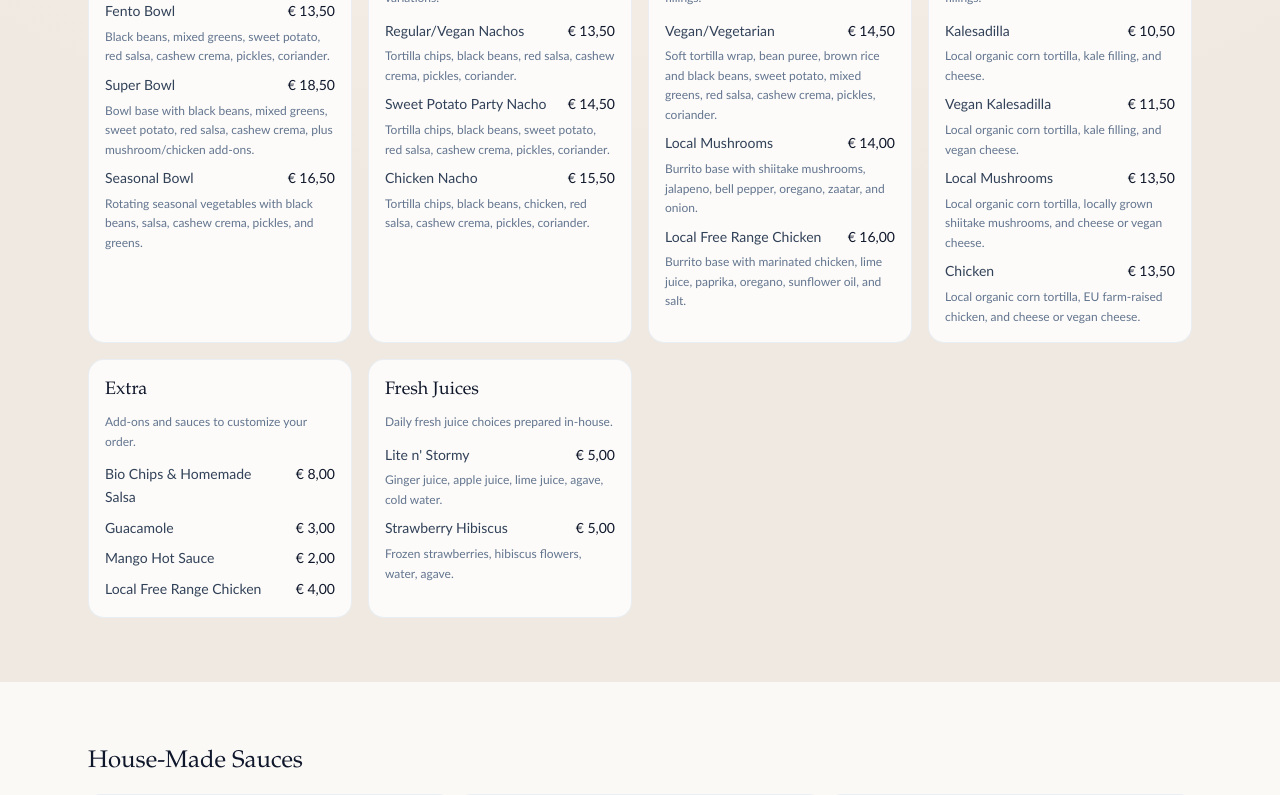
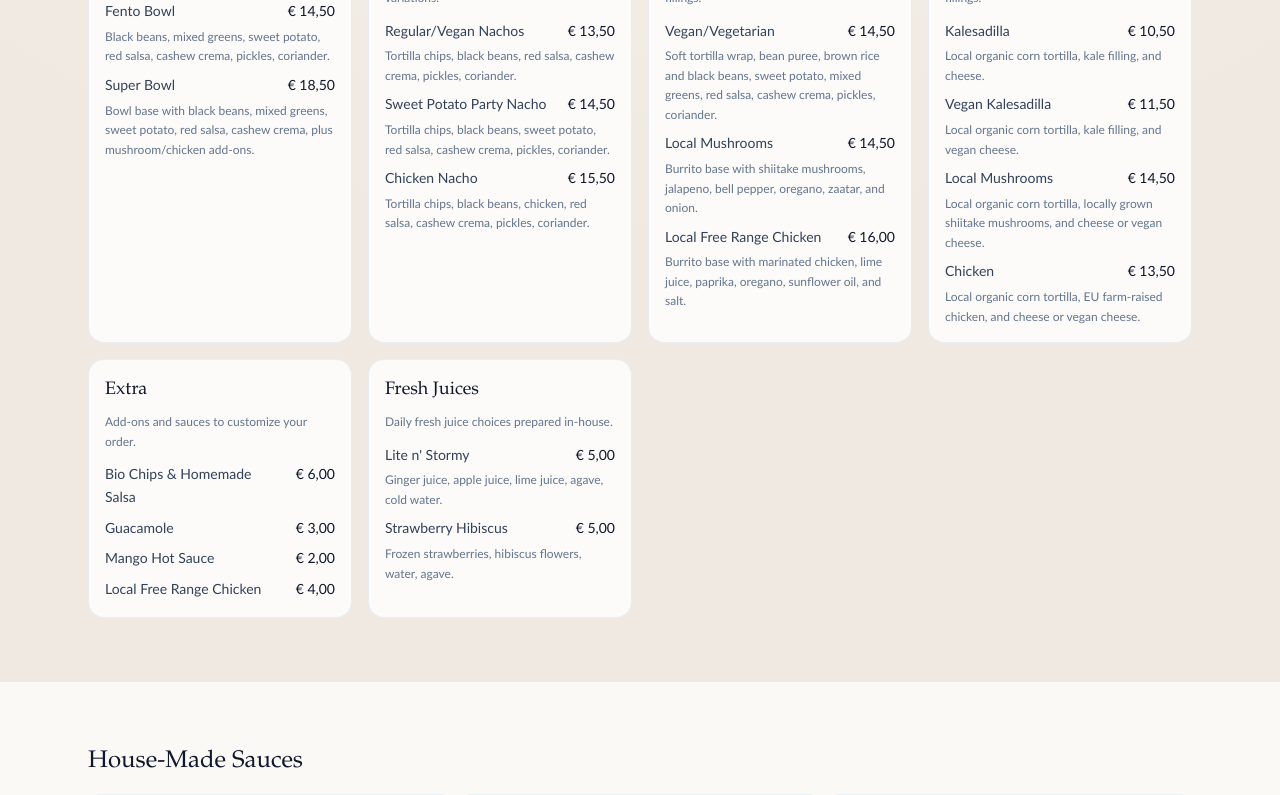
Before and after one commit to Noriad-112/fento-site, a Next.js app: page /menu in a window 1280 px wide. Shown: the part 973-1768 px from the top of the page. Built offline with nearby package versions, Linux system fonts and the light colour scheme.

Commit message:
Update menu prices and remove seasonal bowl

```diff
--- a/src/content/menu.ts
+++ b/src/content/menu.ts
@@ -43,7 +43,7 @@ export const menu = {
       items: [
         {
           name: "Fento Bowl",
-          price: 13.5,
+          price: 14.5,
           details:
             "Black beans, mixed greens, sweet potato, red salsa, cashew crema, pickles, coriander.",
         },
@@ -52,12 +52,6 @@ export const menu = {
           price: 18.5,
           details:
             "Bowl base with black beans, mixed greens, sweet potato, red salsa, cashew crema, plus mushroom/chicken add-ons.",
-        },
-        {
-          name: "Seasonal Bowl",
-          price: 16.5,
-          details:
-            "Rotating seasonal vegetables with black beans, salsa, cashew crema, pickles, and greens.",
         },
       ],
     },
@@ -99,7 +93,7 @@ export const menu = {
         },
         {
           name: "Local Mushrooms",
-          price: 14.0,
+          price: 14.5,
           details:
             "Burrito base with shiitake mushrooms, jalapeno, bell pepper, oregano, zaatar, and onion.",
         },
@@ -130,7 +124,7 @@ export const menu = {
         },
         {
           name: "Local Mushrooms",
-          price: 13.5,
+          price: 14.5,
           details:
             "Local organic corn tortilla, locally grown shiitake mushrooms, and cheese or vegan cheese.",
         },
@@ -147,7 +141,7 @@ export const menu = {
       description:
         "Add-ons and sauces to customize your order.",
       items: [
-        { name: "Bio Chips & Homemade Salsa", price: 8.0, details: "" },
+        { name: "Bio Chips & Homemade Salsa", price: 6.0, details: "" },
         { name: "Guacamole", price: 3.0, details: "" },
         { name: "Mango Hot Sauce", price: 2.0, details: "" },
         { name: "Local Free Range Chicken", price: 4.0, details: "" },
```
